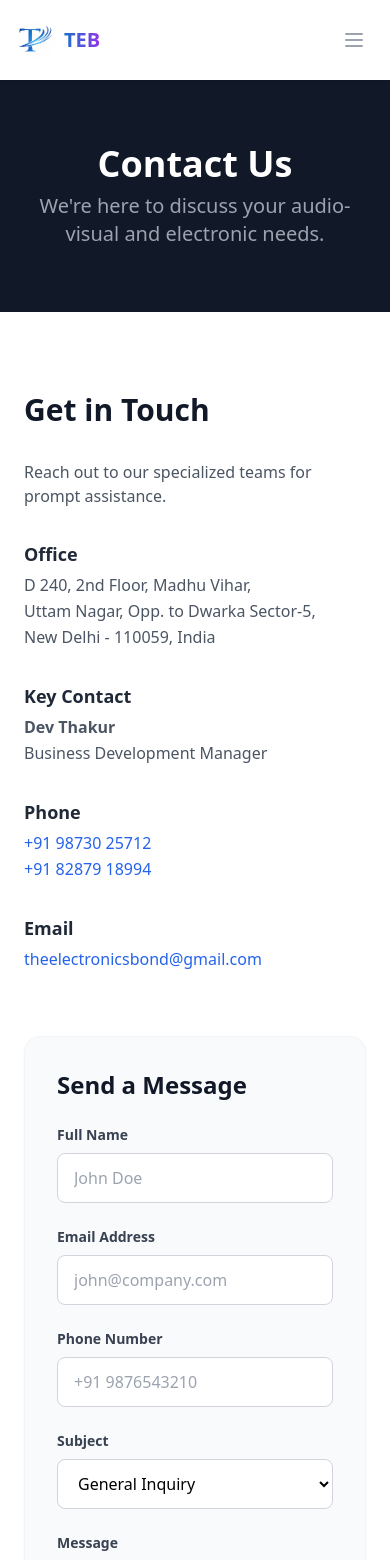
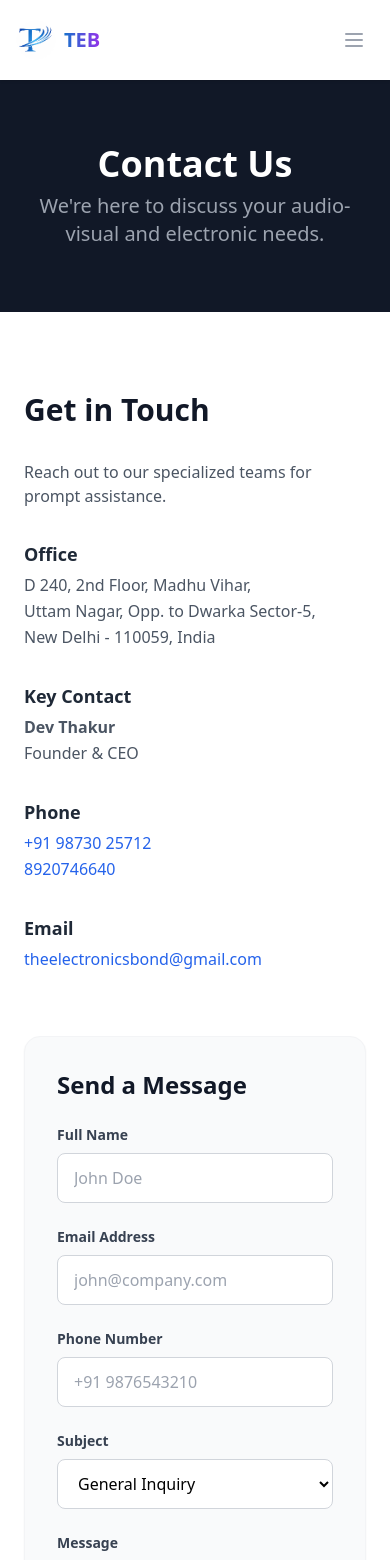
Before and after one commit to theelectronicsbond/TEB-NG, an Angular app: page /contact in a window 390 px wide. Shown: the top 1560 px of the page. Built offline with nearby package versions, Linux system fonts and the light colour scheme.

Commit message:
chore: Update contact person's designation and a phone number in app constants.

```diff
--- a/src/app/core/constants/app-info.ts
+++ b/src/app/core/constants/app-info.ts
@@ -4,7 +4,7 @@ export const APP_INFO = {
     tagline: 'Solution for all your electronics needs',
     contactPerson: {
         name: 'Dev Thakur',
-        designation: 'Business Development Manager'
+        designation: 'Founder & CEO'
     },
     address: {
         line1: 'D 240, 2nd Floor, Madhu Vihar',
@@ -16,7 +16,7 @@ export const APP_INFO = {
     },
     phones: [
         '+91 98730 25712',
-        '+91 82879 18994'
+        '8920746640'
     ],
     email: 'theelectronicsbond@gmail.com',
     gst: '07AMQPT3879E1ZC',
```
